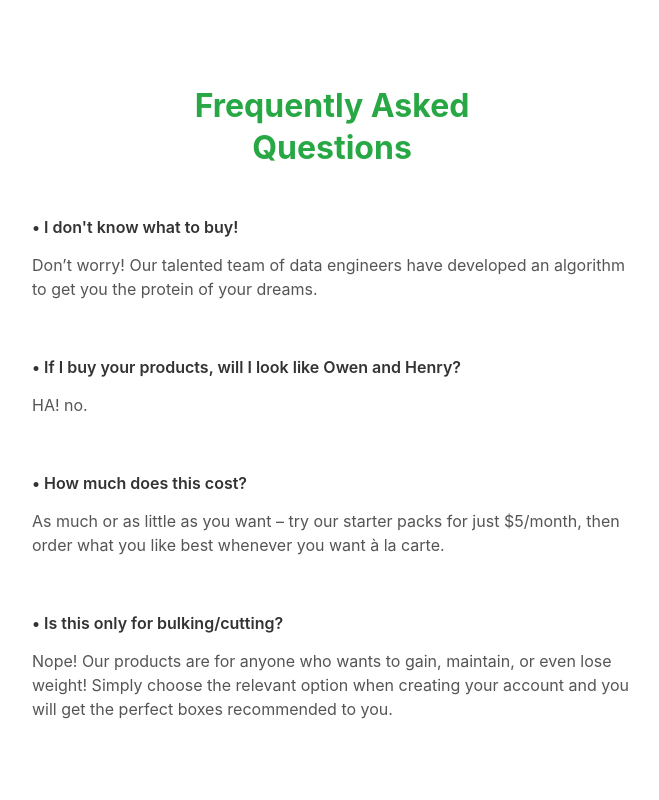
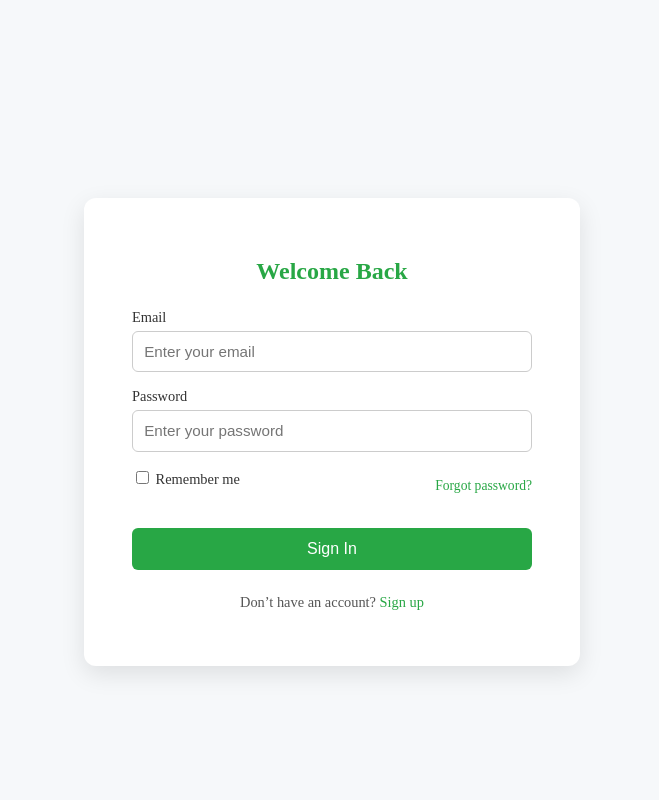
Before and after one commit to maddynenn/hello-gains, a React (Vite) app in the folder frontend/: page / in a window 1280 px wide. Shown: the top 800 px of the page, without its empty margins (308-967 px from the left). Built offline with nearby package versions, Linux system fonts and the light colour scheme; grey boxes are pictures that could not be loaded.

Commit message:
FAQ + Login components / basic pages

```diff
--- a/frontend/src/App.jsx
+++ b/frontend/src/App.jsx
@@ -1,7 +1,7 @@
-import FAQ from "./pages/FAQ";
+import LoginPage from "./pages/LoginPage";
 
 function App() {
-  return <FAQ />;
+  return <LoginPage />;
 }
 
 export default App;
--- /dev/null
+++ b/frontend/src/components/LoginForm.jsx
@@ -0,0 +1,58 @@
+import React, { useState } from "react";
+import "../style/LoginForm.css";
+
+export default function LoginForm() {
+  const [email, setEmail] = useState("");
+  const [password, setPassword] = useState("");
+
+  const handleSubmit = (e) => {
+    e.preventDefault();
+    console.log("Logging in with:", { email, password });
+    // You can replace this with your backend login call
+  };
+
+  return (
+    <div className="login-container">
+      <form className="login-form" onSubmit={handleSubmit}>
+        <h2 className="login-title">Welcome Back</h2>
+
+        <label htmlFor="email">Email</label>
+        <input
+          id="email"
+          type="email"
+          value={email}
+          onChange={(e) => setEmail(e.target.value)}
+          placeholder="Enter your email"
+          required
+        />
+
+        <label htmlFor="password">Password</label>
+        <input
+          id="password"
+          type="password"
+          value={password}
+          onChange={(e) => setPassword(e.target.value)}
+          placeholder="Enter your password"
+          required
+        />
+
+        <div className="login-options">
+          <label>
+            <input type="checkbox" /> Remember me
+          </label>
+          <a href="#forgot" className="forgot-link">
+            Forgot password?
+          </a>
+        </div>
+
+        <button type="submit" className="login-button">
+          Sign In
+        </button>
+
+        <p className="signup-text">
+          Don’t have an account? <a href="#signup">Sign up</a>
+        </p>
+      </form>
+    </div>
+  );
+}
--- a/frontend/src/pages/FAQ.jsx
+++ b/frontend/src/pages/FAQ.jsx
@@ -1,5 +1,6 @@
 import React from "react";
-import "../style/FAQ.css"; // optional — see style section below
+import "../style/FAQ.css";
+import logo from "../assets/hellogains-logo.png";
 
 export default function FAQ() {
   return (
@@ -36,17 +37,14 @@ export default function FAQ() {
           <p className="question">• Is this only for bulking/cutting?</p>
           <p className="answer">
             Nope! Our products are for anyone who wants to gain, maintain, or
-            even lose weight! Simply choose the relevant option when creating your
-            account and you will get the perfect boxes recommended to you.
+            even lose weight! Simply choose the relevant option when creating
+            your account and you will get the perfect boxes recommended to you.
           </p>
         </div>
       </div>
 
       <div className="faq-logo">
-        <img src="/hellogains-logo.png" alt="Hello Gains Logo" />
-        <h2>
-          HELLO <br /> GAINS
-        </h2>
+        <img src={logo} alt="Hello Gains Logo" />
       </div>
     </div>
   );
--- a/frontend/src/pages/LoginPage.jsx
+++ b/frontend/src/pages/LoginPage.jsx
@@ -0,0 +1,6 @@
+import React from "react";
+import LoginForm from "../components/LoginForm";
+
+export default function LoginPage() {
+  return <LoginForm />;
+}
--- a/frontend/src/style/FAQ.css
+++ b/frontend/src/style/FAQ.css
@@ -3,7 +3,7 @@
   flex-direction: column;
   align-items: center;
   justify-content: center;
-  padding: 4rem 1rem;
+  padding: 0rem 0rem;
   min-height: 100vh;
   background-color: white;
   font-family: "Inter", sans-serif;
--- /dev/null
+++ b/frontend/src/style/LoginForm.css
@@ -0,0 +1,93 @@
+.login-container {
+  display: flex;
+  align-items: center;
+  justify-content: center;
+  min-height: 100vh;
+  background: #f6f8fa;
+  padding: 2rem;
+}
+
+.login-form {
+  background: #fff;
+  padding: 2.5rem 3rem;
+  border-radius: 12px;
+  box-shadow: 0 8px 24px rgba(0, 0, 0, 0.1);
+  width: 100%;
+  max-width: 400px;
+  display: flex;
+  flex-direction: column;
+}
+
+.login-title {
+  text-align: center;
+  margin-bottom: 1.5rem;
+  color: #28a745;
+}
+
+label {
+  font-size: 0.9rem;
+  margin-bottom: 0.3rem;
+  color: #333;
+}
+
+input {
+  margin-bottom: 1rem;
+  padding: 0.7rem;
+  border: 1px solid #ccc;
+  border-radius: 6px;
+  font-size: 0.95rem;
+  transition: border-color 0.2s;
+}
+
+input:focus {
+  outline: none;
+  border-color: #28a745;
+}
+
+.login-options {
+  display: flex;
+  justify-content: space-between;
+  align-items: center;
+  margin-bottom: 1.5rem;
+  font-size: 0.85rem;
+}
+
+.forgot-link {
+  text-decoration: none;
+  color: #28a745;
+}
+
+.forgot-link:hover {
+  text-decoration: underline;
+}
+
+.login-button {
+  background-color: #28a745;
+  color: white;
+  padding: 0.75rem;
+  border: none;
+  border-radius: 6px;
+  font-size: 1rem;
+  cursor: pointer;
+  transition: background 0.2s ease;
+}
+
+.login-button:hover {
+  background-color: #218838;
+}
+
+.signup-text {
+  text-align: center;
+  margin-top: 1.5rem;
+  font-size: 0.9rem;
+  color: #555;
+}
+
+.signup-text a {
+  color: #28a745;
+  text-decoration: none;
+}
+
+.signup-text a:hover {
+  text-decoration: underline;
+}
```
Also changed, not shown: frontend/src/assets/hellogains-logo.png (added).
